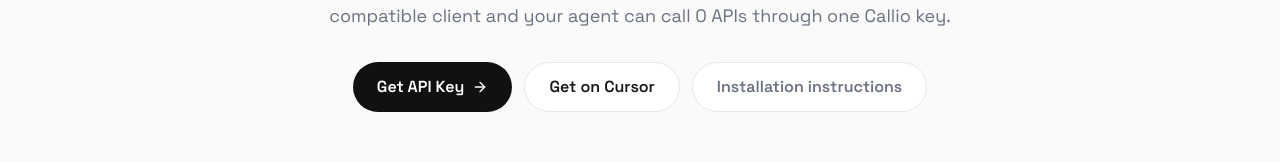
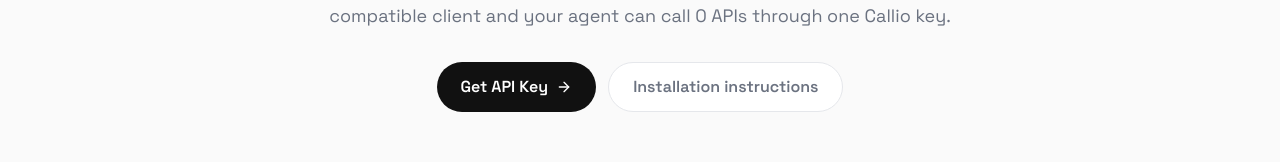
Before and after one commit to hmadhsan/callio, a Next.js app: page /mcp in a window 1280 px wide. Shown: the part 289-451 px from the top of the page. Built offline with nearby package versions, Linux system fonts and the light colour scheme; no server answers; the database is empty.

Commit message:
revert: remove 'Get on Cursor' button from MCP page pending official marketplace approval

```diff
--- a/src/app/mcp/page.tsx
+++ b/src/app/mcp/page.tsx
@@ -56,13 +56,6 @@
             >
               Get API Key <ArrowRight className="w-4 h-4" />
             </Link>
-            <a
-              href="/callio-cursor-mcp.json"
-              download="callio-cursor-mcp.json"
-              className="px-6 py-3 rounded-full border border-[var(--line)] bg-white hover:bg-[var(--soft)] transition font-semibold inline-flex items-center gap-2"
-            >
-              Get on Cursor
-            </a>
             <Link
               href="/mcp/install"
               className="px-6 py-3 rounded-full bg-white border border-[var(--line)] text-[var(--muted)] hover:bg-[var(--soft)] transition font-semibold inline-flex items-center gap-2"
```
